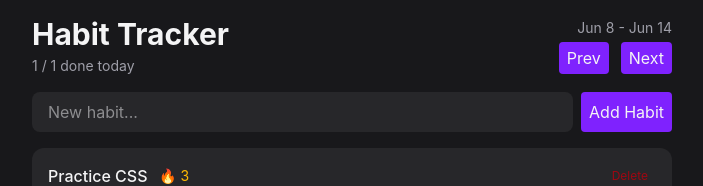
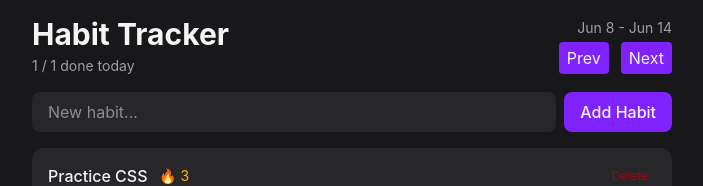
Before and after one commit to pudgynator/habit-tracker, a React (Vite) app: page / in a window 1280 px wide. Shown: the top 186 px of the page, without its empty margins (288-991 px from the left). Built offline with nearby package versions, Linux system fonts and the light colour scheme.

Commit message:
Improve styles

```diff
--- a/src/components/HabitForm.tsx
+++ b/src/components/HabitForm.tsx
@@ -3,8 +3,10 @@ import { Button } from "./Button";
 export function HabitForm() {
     return (
       <form action="" className="flex gap-2 mb-4">
-        <input className="flex-1 gap-1 bg-zinc-800 px-4 py-2 rounded-lg outline-none focus-visible:ring-2 focus-visible:ring-violet-500" type="text" placeholder="New habit..."/>
-        <Button>Add Habit</Button>
+        <input className="flex-1 gap-1 bg-zinc-800 px-4 py-2 rounded-lg
+        outline-none focus-visible:ring-2 focus-visible:ring-violet-500" type="text" placeholder="New habit..."/>
+
+        <Button className="rounded-lg px-4 py-2 font-medium">Add Habit</Button>
       </form>
     )
   };
```
